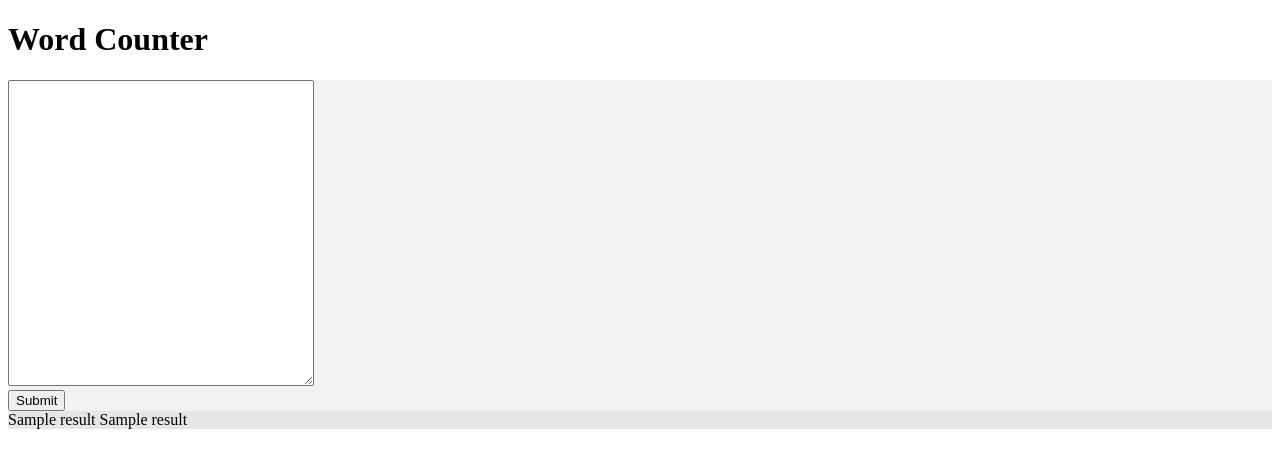
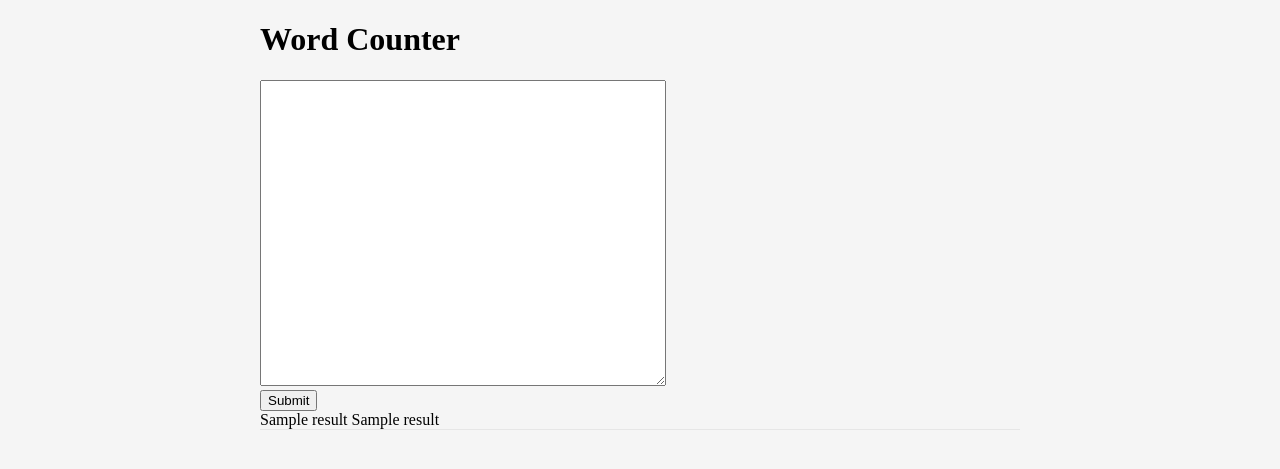
Before and after one commit to nakaokat/word_counter, a Flask app: template templates/input.html in a window 1280 px wide. Shown: the top 469 px of the page. Run offline with Flask 2, Linux system fonts and the light colour scheme; the template is opened without the code that fills it: most values are stand-ins (such as "Sample title", 1, 10 or a date in 2020).

Commit message:
style: refine styles.

```diff
--- a/static/default.css
+++ b/static/default.css
@@ -1,12 +1,27 @@
+body{
+    background-color: hsl(360, 0%, 96%);
+}
+
+
 #input_text{
-    width: 300px;
+    width: 400px;
     height: 300px;
 }
 
 #input{
-    background-color: hsl(360, 0%, 95%);
+
 }
 
 #output{
-    background-color: hsl(360, 0%, 90%);
+
 }
+
+.main{
+    margin-left: auto;
+    margin-right: auto;
+    max-width: 760px;
+}
+
+.result_item{
+    border-bottom: 1px solid hsl(360, 0%, 90%);
+}
--- a/templates/input.html
+++ b/templates/input.html
@@ -1,20 +1,20 @@
 {% include "header.html" %}
 
-
+<div class="main">
 <h1>Word Counter</h1>
 
 <form method="post">
   <div id="input">
-    <textarea name="text" id="input_text"></textarea>
+    <textarea name="text" id="input_text" cols="100"></textarea>
     <br>
     <input type="submit">
   </div>
   <div id="output">
   {% for k, v in result.items(): %}
-    <div>{{k}} {{v}}</div>
+    <div class="result_item">{{k}} {{v}}</div>
     {% endfor%}
     </div>
 </form>
 
-
+</div><!-- end .main -->
 {% include "footer.html" %}
```
